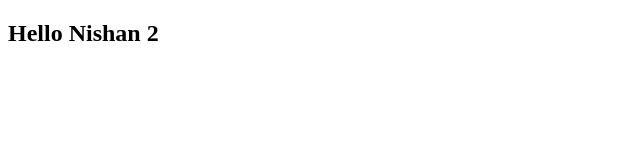
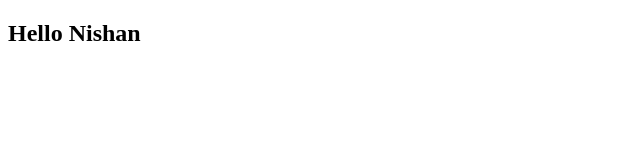
Before and after one commit to PDNMadhushanka/testProject, a plain HTML site: page hello.html in a window 1280 px wide. Shown: the full height of the page, 0-640 px from the left. Drawn offline with Linux system fonts and the light colour scheme.

Commit message:
new changes

```diff
--- a/hello.html
+++ b/hello.html
@@ -6,6 +6,6 @@
     <title>Document</title>
 </head>
 <body>
-    <h2>Hello Nishan 2</h2>
+    <h2>Hello Nishan</h2>
 </body>
 </html>
```
